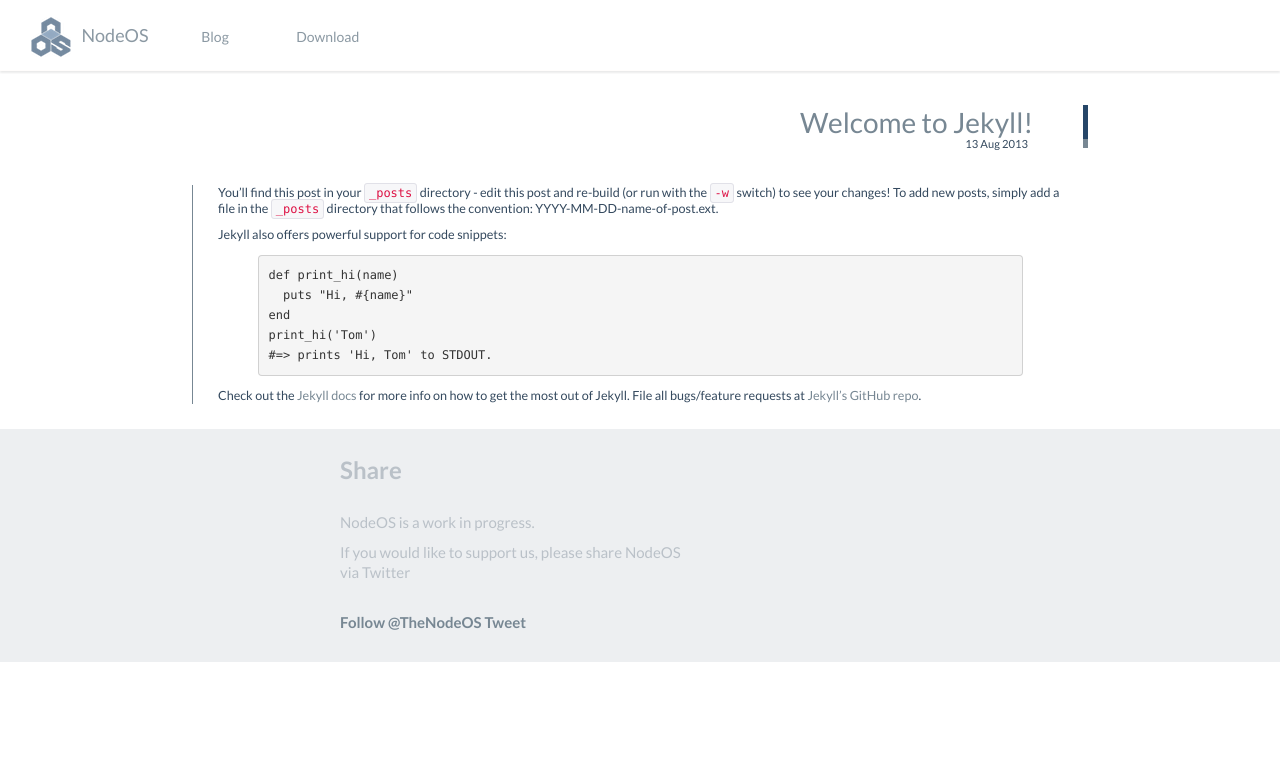
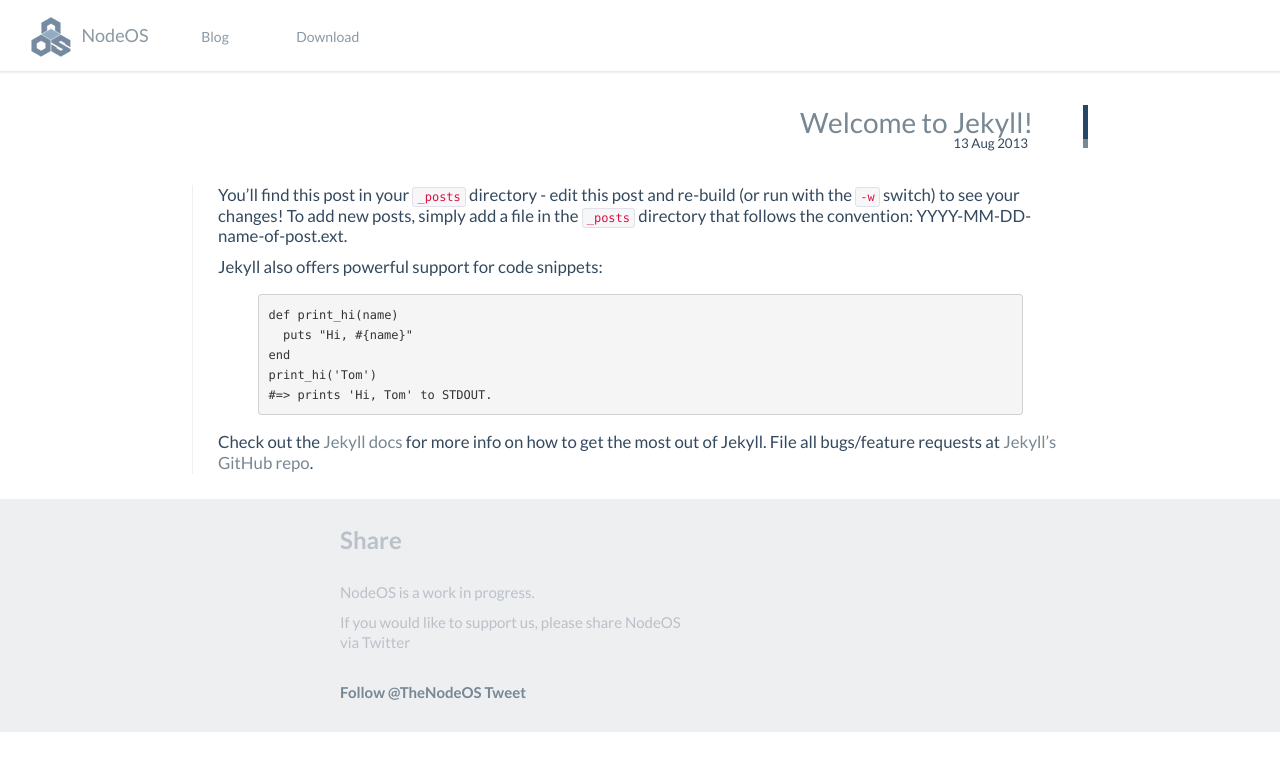
Before and after one commit to NodeOS/nodeos.github.io, a Jekyll site: the page built from blog/_posts/2013-08-13-first-post.markdown, in a window 1280 px wide. Shown: the top 771 px of the page. Built offline with Jekyll 4.4.1, drawn with Linux system fonts in a browser that asks for light colours; comment, search, counter and statistics services are not loaded.

Commit message:
increase font size

```diff
--- a/css/main.css
+++ b/css/main.css
@@ -94,7 +94,7 @@
   padding-right: 55px;
   float: right;
   clear:both;
-  font-size: .8em;
+  font-size: .95em;
   border-right: 5px solid #778793;
 }
 
@@ -110,11 +110,11 @@
 
 .blog-content {
   top: 50px;
-  font-size: .9em;
+  font-size: 1.2em;
   clear: both;
   margin-top: 80px;
   padding: 0px 25px;
-  border-left: 1px solid #778793;
+  border-left: 1px solid #EBF0F3;
 }
 
 .tiles-container {
```
